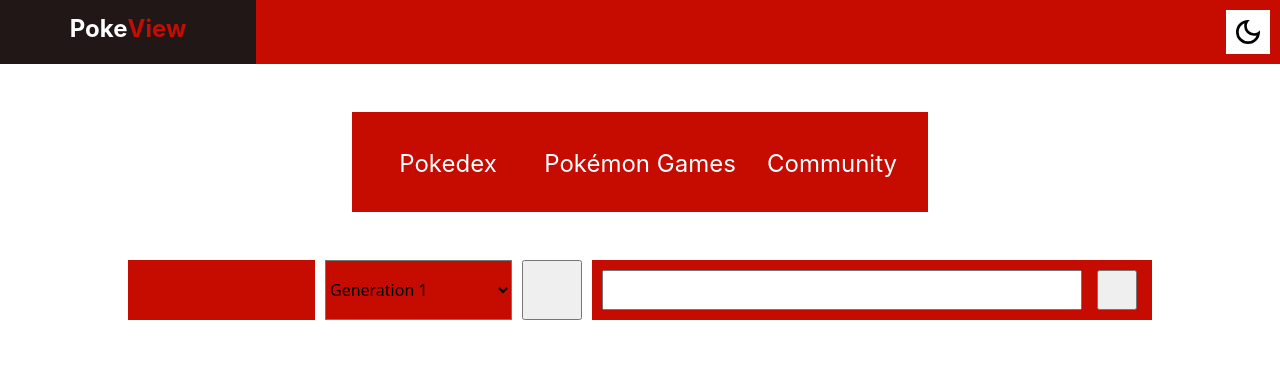
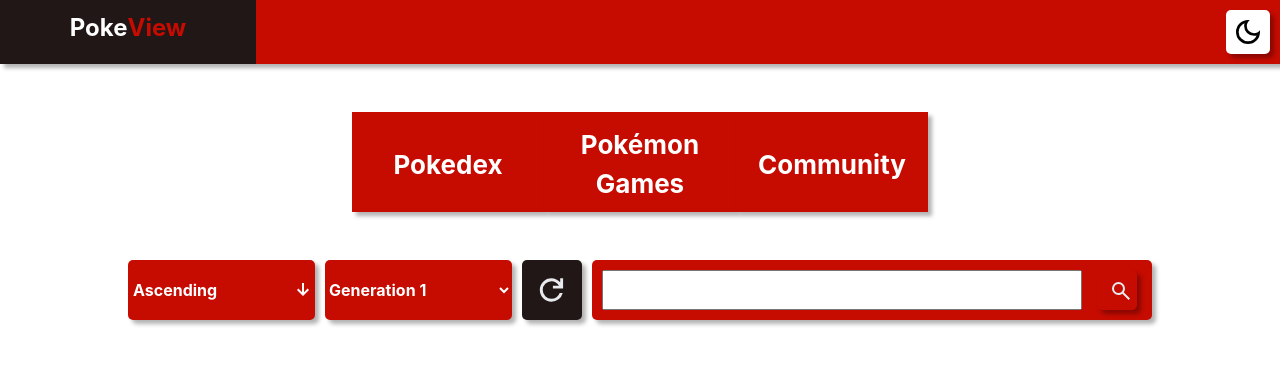
Before and after one commit to KarlosNiel/Projeto_Web_Pokedex, a plain HTML site: page index.html in a window 1280 px wide. Shown: the top 365 px of the page. Drawn offline with nearby package versions, Linux system fonts and the light colour scheme.

Commit message:
VersionC_2.1

```diff
--- a/css/style.css
+++ b/css/style.css
@@ -1,8 +1,8 @@
-
-
 :root {
     --primary-color: #C60B00;
-    --secondary-color: #211716
+    --secondary-color: #211716;
+    --shadow: 4px 4px 4px rgb(0, 0, 0, 0.3);
+    --low-shadow:  1px 1px 1px rgb(0, 0, 0, 0);
 }
 
 .bg-primary {
@@ -31,28 +31,51 @@ header {
     display: flex;
     background-color: var(--primary-color);
     justify-content: space-between;
+    box-shadow: var(--shadow)
 }
 
-header section {
+header div {
     display: flex;
     justify-content: center;
     width: 16rem;
     background-color: var(--secondary-color);
 }
 
-header section p {
+header div p {
     margin-top: 0.625rem;
     font-family: "inter";
     font-weight: bold;
     font-size: 24px;
 }
 
-header div {
+header div div {
+    display: flex;
+}
+
+.dark_mode {
+    display: flex;
+    background-color: white;
     justify-content: center;
     align-items: center;
     width: 44px;
     height: 44px;
     margin: 10px;
+    border-radius: 5px;
+    box-shadow: var(--shadow);
+    transition: 1s;
+}
+
+.dark_mode:hover {
+    background-color: black;
+}
+
+.dark_mode:hover svg {
+    fill: white;
+}
+
+.dark_mode:active {
+    box-shadow: var(--low-shadow);
+    transition: -0.5s;
 }
 
 nav {
@@ -63,20 +86,32 @@ nav {
 }
 
 .nav_container {
-    background-color: #C60B00;
+    background-color: var(--primary-color);
     width: 12rem;
     height: 6.25rem;
     text-align: center;
     display: flex;
     justify-content: center;
     align-items: center;
+    border: 2px solid var(--primary-color);
+    box-shadow: var(--shadow);
+}
+
+.nav_container:hover {
+    background-color: white;
+    transition: 1s;
 }
 
 .nav_container p {
     margin-top: 1.25rem;
-    font-family: "inter";
-    font-size: 24px;
+    font-family: "inter", sans-serif;
+    font-size: 26px;
+    font-weight: bold;
     color: white;
+}
+
+.nav_container:hover p {
+    color: var(--primary-color);
 }
 
 .container_search_list {
@@ -86,17 +121,45 @@ nav {
 }
 
 .container_search {
+    display: flex;
+    justify-content: space-between;
+    align-items: center;
+    gap: 5px;
     background-color: var(--primary-color);
     width: 11.6875rem;
     height: 3.75rem;
     margin-top: 3rem;
+    border-radius: 5px;
+    box-shadow: var(--shadow);
 }
 
-input[type="reset"] {
+.container_search p {
+    font-family: "inter";
+    font-size: 16px;
+    font-weight: bold;
+    color: white;
+    margin-top: 15px;
+    margin-left: 5px;
+}
+
+.container_search_list select {
+    font-family: "inter";
+    font-size: 16px;
+    font-weight: bold;
+    color: white;
+    border: 0;
+}
+
+button[type="reset"] {
     width: 3.75rem;
     height: 3.75rem;
     margin-top: 3rem;
+    background-color: var(--secondary-color);
+    border: 0;
+    border-radius: 5px;
+    box-shadow: var(--shadow);
 }
+
 
 .container_bar_search {
     display: flex;
@@ -104,6 +167,8 @@ input[type="reset"] {
     height: 3.75rem;
     margin-top: 3rem;
     background-color: var(--primary-color);
+    border-radius: 5px;
+    box-shadow: var(--shadow);
 }
 
 .container_bar_search input[type="text"] {
@@ -112,11 +177,24 @@ input[type="reset"] {
     margin: 10px;
 }
 
-.container_bar_search input[type="submit"] {
+.container_bar_search button[type="submit"] {
     width: 2.5rem;
     height: 2.5rem;
     margin: 10px;
     margin-left: 5px;
+    background-color: var(--primary-color);
+    border: 0;
+    border-radius: 5px;
+    box-shadow: var(--shadow);
+}
+
+.btn:active {
+    box-shadow: var(--low-shadow);
+    transition: -0.5s;
+}
+
+.container_bar_search .btn:active {
+    box-shadow: var(--low-shadow);
 }
 
 .container_list_pokemons {
--- a/index.html
+++ b/index.html
@@ -12,13 +12,13 @@
 </head>
 <body>
     <header>
-        <section>
-            <div class="d-flex">
+        <div>
+            <div>
                 <p class="text-white">Poke</p>
                 <p class="text-primary">View</p>
             </div>
-        </section>
-        <div class="d-flex bg-white">
+        </div>
+        <div class="dark_mode">
             <svg <svg xmlns="http://www.w3.org/2000/svg" height="2rem" viewBox="0 -960 960 960" width="2rem" fill="#000">
             <path d="M480-120q-150 0-255-105T120-480q0-150 105-255t255-105q14 0 27.5 1t26.5 3q-41 29-65.5 75.5T444-660q0 90 63 153t153 63q55 0 101-24.5t75-65.5q2 13 3 26.5t1 27.5q0
             150-105 255T480-120Zm0-80q88 0 158-48.5T740-375q-20 5-40 8t-40 3q-123 0-209.5-86.5T364-660q0-20 3-40t8-40q-78 32-126.5 102T200-480q0 116 82 198t198 82Zm-10-270Z"/></svg>
@@ -39,17 +39,25 @@
 
     <section class="container_search_list">
         <div class="container_search">
-
+            <p>Ascending</p>
+            <svg xmlns="http://www.w3.org/2000/svg" height="24px" viewBox="0 -960 960 960" width="24px" fill="#ffffff" id="arrow">
+            <path d="M480-240 240-480l56-56 144 144v-368h80v368l144-144 56 56-240 240Z"/></svg>
         </div>
         <select class="container_search" name="" id="">
             <option value="gen1">Generation 1</option>
             <option value="gen1">Generation 2</option>
             <option value="gen1">Generation 3</option>
         </select>
-        <input type="reset" value="">
+        <button class="btn" type="reset">
+            <svg xmlns="http://www.w3.org/2000/svg" height="40px" viewBox="0 -960 1100 960" width="40px" fill="#e8eaed"><path d="M480-160q-134 0-227-93t-93-227q0-134 93-227t227-93q69
+            0 132 28.5T720-690v-110h80v280H520v-80h168q-32-56-87.5-88T480-720q-100 0-170 70t-70 170q0 100 70 170t170 70q77 0 139-44t87-116h84q-28 106-114 173t-196 67Z"/></svg>
+        </button>
         <div class="container_bar_search">
             <input type="text" name="" id="">
-            <input type="submit" value="">
+            <button class="btn" type="submit">
+                <svg xmlns="http://www.w3.org/2000/svg" height="24px" viewBox="0 -960 960 960" width="24px" fill="#e8eaed"><path d="M784-120 532-372q-30 24-69 38t-83 14q-109 0-184.5-75.5T120-580q0-109
+                75.5-184.5T380-840q109 0 184.5 75.5T640-580q0 44-14 83t-38 69l252 252-56 56ZM380-400q75 0 127.5-52.5T560-580q0-75-52.5-127.5T380-760q-75 0-127.5 52.5T200-580q0 75 52.5 127.5T380-400Z"/></svg>
+            </button>
         </div>
     </section>
 
```
